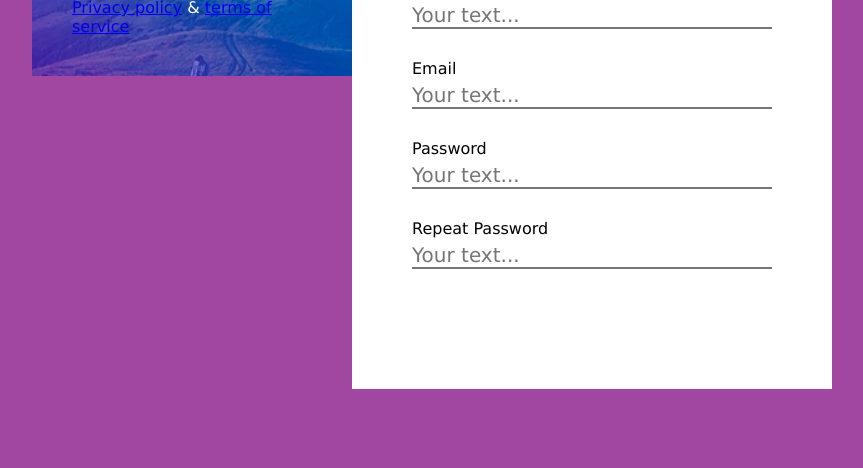
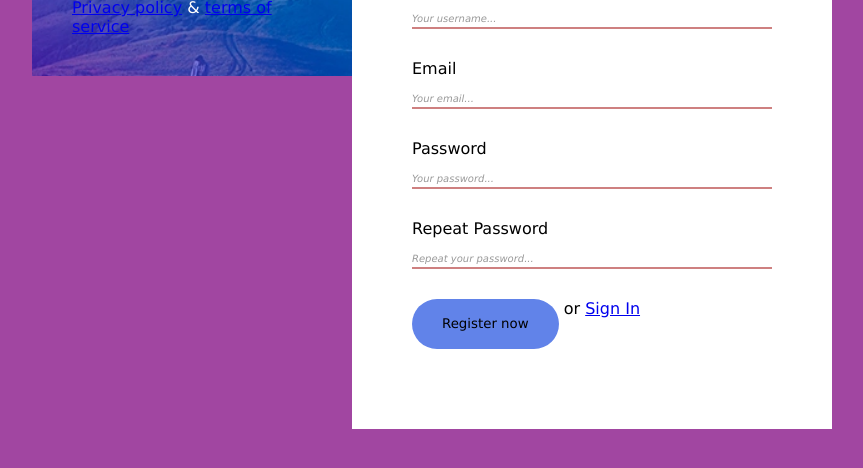
Before and after one commit to VaidasUrb/sig-up, a website: page index.html in a window 1280 px wide. Shown: the part 200-668 px from the top of the page, without its empty margins (208-1071 px from the left). Drawn offline with Linux system fonts and the light colour scheme.

Commit message:
form style

```diff
--- /dev/null
+++ b/css/btn.css
@@ -0,0 +1,17 @@
+.btn {
+  display: inline-block;
+  width: auto;
+  padding: 15px;
+  padding-left: 30px;
+  padding-right: 30px;
+  margin-bottom: 20px;
+  background-color: #0065db;
+  line-height: 20px;
+  border: none;
+  border-radius: 25px;
+  cursor: pointer;
+}
+
+.btn {
+  background-color: rgb(97, 131, 233);
+}
--- a/css/form.css
+++ b/css/form.css
@@ -7,6 +7,10 @@
   display: inline-block;
   width: 100%;
   margin-bottom: 30px;
+}
+
+.form > .form-row:last-of-type {
+  margin-bottom: 0px;
 }
 
 .form > .form-row > label {
@@ -19,7 +23,17 @@
   display: inline-block;
   width: 100%;
   font-size: 20px;
-  border-top: none;
-  border-right: none;
-  border-left: none;
+  line-height: 20px;
+  border: none;
+  border-bottom: 2px solid rgb(206, 128, 128);
 }
+
+.form > .form-row > input:focus {
+  outline: dotted #999;
+}
+
+.form input::placeholder {
+  color: #999;
+  font-style: italic;
+  font-size: 10px;
+}
--- a/index.html
+++ b/index.html
@@ -26,6 +26,7 @@
     <meta name="msapplication-TileColor" content="#da532c" />
     <meta name="theme-color" content="#ffffff" />
     <link rel="shortcut icon" href="favicon.ico" type="image/x-icon" />
+    <link rel="stylesheet" href="./css/btn.css" />
     <link rel="stylesheet" href="./css/form.css" />
     <link rel="stylesheet" href="./css/main.css" />
   </head>
@@ -43,22 +44,46 @@
         <div class="close">x</div>
         <form class="form">
           <div class="form-row">
-            <label for="">Username</label>
-            <input type="text" placeholder="Your text..." />
+            <label for="username">Username</label>
+            <input
+              id="username"
+              type="text"
+              placeholder="Your username..."
+              required
+            />
           </div>
           <div class="form-row">
-            <label for="">Email</label>
-            <input type="email" placeholder="Your text..." />
+            <label for="email">Email</label>
+            <input
+              id="email"
+              type="email"
+              placeholder="Your email..."
+              required
+            />
           </div>
           <div class="form-row">
-            <label for="">Password</label>
-            <input type="password" placeholder="Your text..." />
+            <label for="pass">Password</label>
+            <input
+              id="pass"
+              type="password"
+              placeholder="Your password..."
+              required
+            />
           </div>
           <div class="form-row">
-            <label for="">Repeat Password</label>
-            <input type="password" placeholder="Your text..." />
+            <label for="re-pass">Repeat Password</label>
+            <input
+              id="re-pass"
+              type="password"
+              placeholder="Repeat your password..."
+              required
+            />
           </div>
-          <div class="form-row"></div>
+          <div class="form-row">
+            <button class="btn" type="submit">Register now</button>
+            <span>or</span>
+            <a href="#">Sign In</a>
+          </div>
         </form>
       </div>
     </main>
```
